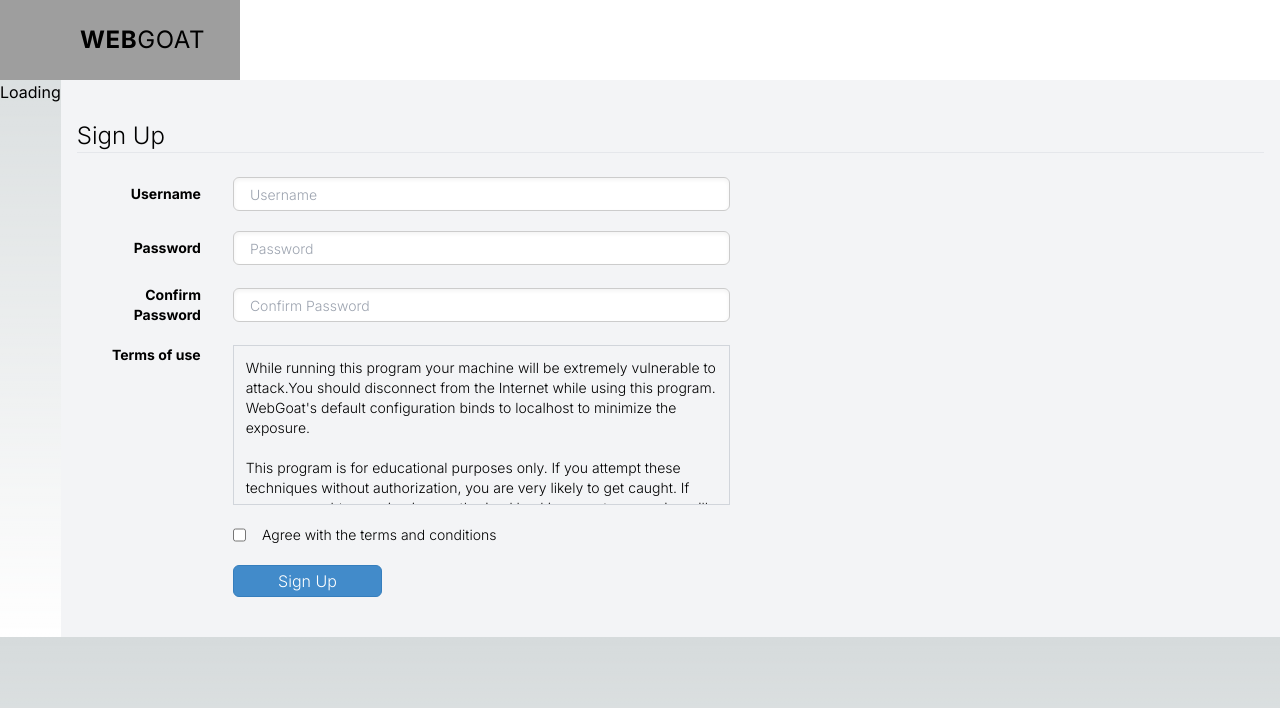
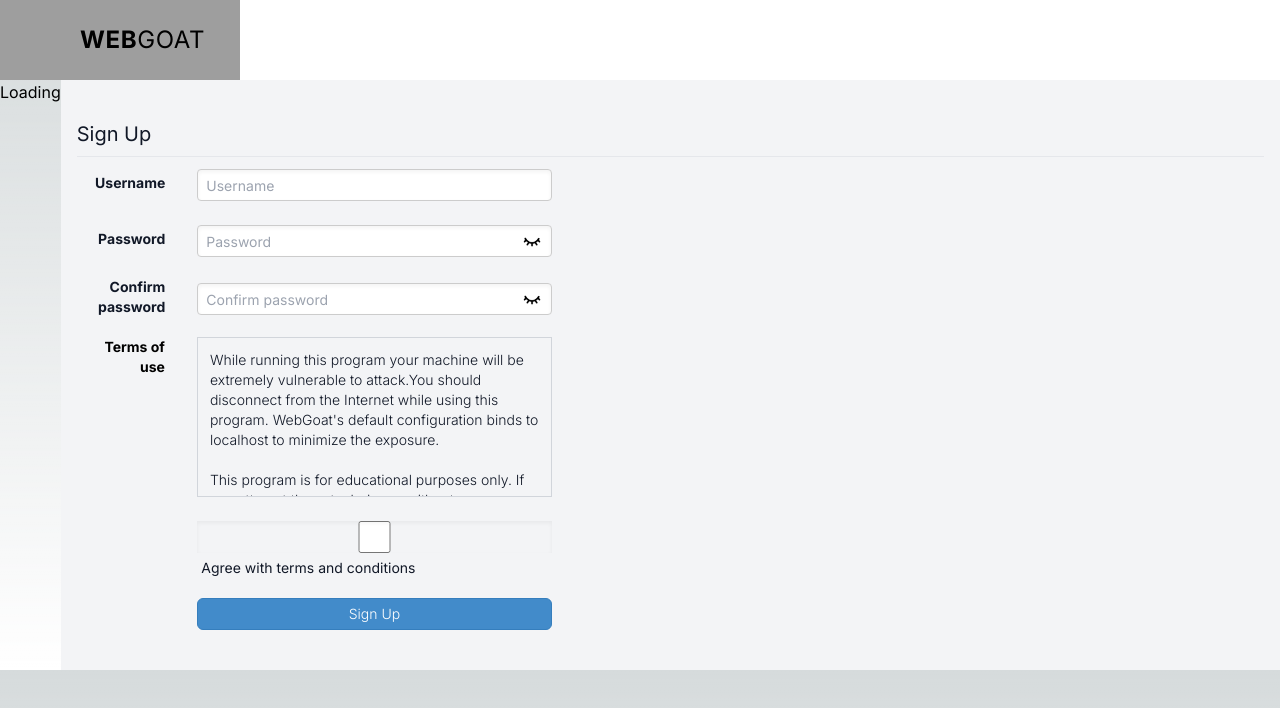
Before and after one commit to nbaars/webgoat-new-frontend, a Next.js app: page /signup in a window 1280 px wide. Shown: the top 708 px of the page. Built offline with nearby package versions, Linux system fonts and the light colour scheme; grey boxes are pictures that could not be loaded.

Commit message:
Reworked auth

```diff
--- a/src/app/(auth)/layout.tsx
+++ b/src/app/(auth)/layout.tsx
@@ -10,7 +10,7 @@
   return (
     <>
       <Header/>
-      <main className={'flex'}>
+      <main className={'flex h-full'}>
           <Aside/>
           {children}
       </main>
--- a/src/app/(auth)/login/page.tsx
+++ b/src/app/(auth)/login/page.tsx
@@ -1,67 +1,88 @@
 "use client";
 
 import {login} from "@/lib/actions";
-import { useFormState } from 'react-dom';
-import Link from "next/link";
+import {useForm} from "react-hook-form";
+import {LoginSchema} from "@/schemas";
+import {useState, useTransition} from "react";
+import {zodResolver} from "@hookform/resolvers/zod";
+import {z} from "zod";
+import FormCard from "@/components/ui/form-card/form-card";
+import FormButton from "@/components/ui/form-button/form-button";
+import RedirectLink from "@/components/ui/redirect-link/redirect-link";
+import FormInput from "@/components/ui/form-input/form-input";
+import {FormError} from "@/components/ui/form-error/form-error";
+import HorizontalLine from "@/components/ui/horizontal-line/hr";
+import { Form } from "@/components/ui/form-field/form-field";
 
 export default function Home() {
-    const [errorMessage, dispatch] = useFormState(login, undefined)
+    const [error, setError] = useState<string | undefined>("");
+    const [success, setSuccess] = useState<string | undefined>("");
+    const [isPending, startTransition] = useTransition();
 
+    const form = useForm<z.infer<typeof LoginSchema>>({
+        defaultValues: {
+            username: "",
+            password: "",
+        },
+        mode: "onTouched",
+        resolver: zodResolver(LoginSchema),
+    });
+
+    const {
+        formState: { errors },
+    } = form;
+    const onSubmit = (values: z.infer<typeof LoginSchema>) => {
+        setError("");
+        setSuccess("");
+        startTransition(async () => {
+            const res = await login(values)
+            setError(res?.error);
+            setSuccess(res?.success);
+        });
+    };
 
 
     return (
-      <div className={'w-full bg-gray-200 flex justify-center items-center'}>
-          <div className={'flex w-full flex-col h-full bg-gray-100 pt-10 pb-10 pl-4 pr-4 gap-6'}>
-              <div className={'font-light text-2xl text-black'}>
-                  Login
-                  <div className={'w-full h-[1px] bg-gray-200'}></div>
-              </div>
-              <form action={dispatch} className={'text-black flex flex-col w-64 h-72 ml-6 p-2 gap-3'}>
-                  <div className={'flex flex-col gap-2'}>
-                      <label htmlFor={'login'} className={'font-bold text-sm'}>
-                          Username
-                      </label>
-                      <input
-                          className={'w-full h-8 p-4 placeholder:text-sm shadow-inner rounded-md border-[1px] border-[#cccccc]'}
-                          id={'login'}
+        <FormCard>
+            <Form {...form}>
+                <div className={'flex w-full flex-col min-h-60 h-screen pt-10 pb-10 pl-4 pr-4 gap-2'}>
+                    <div className={"text-xl"}>Login</div>
+                    <HorizontalLine/>
+                    <form className={"max-w-48 flex flex-col gap-4"} onSubmit={form.handleSubmit(onSubmit)}>
+                        <div>
+                            {!!error && <FormError errorText={error}/>}
+                            <FormInput
+                                control={form.control}
+                                disabled={isPending}
+                                error={errors.username?.message}
+                                label={'Username'}
+                                name="username"
+                                placeholder={"Username"}
                                 type="text"
-                          name="username"
-                          placeholder="Username"
-                          autoComplete="off"
-                          required
                             />
                         </div>
+                        <FormInput
+                            control={form.control}
+                            disabled={isPending}
+                            error={errors.password?.message}
+                            name="password"
+                            label={'Password'}
+                            placeholder={"Password"}
+                            type="password"
+                        />
 
-                  <div className={'flex flex-col gap-2'}>
-                      <label htmlFor={'password'} className={'font-bold text-sm'}>
-                          Password
-                      </label>
-                      <input
-                          className={'w-full h-8 p-4 placeholder:text-sm shadow-inner rounded-md border-[1px] border-[#cccccc]'}
-                          id={'password'}
-                          type="password"
-                          name="password"
-                          placeholder="Password"
-                          autoComplete="off"
-                          required
-                      />
-                  </div>
+                        <div className={'flex flex-col gap-2 justify-center'}>
+                            <FormButton disabled={isPending} type={"submit"}>
+                                Sign in
+                            </FormButton>
 
-                  <div>
-                      <input className={'w-full cursor-pointer h-8 bg-[#428bca] hover:bg-blue-800 transition-colors ease-in-out rounded-md border-[1px] border-[#357ebd] text-white'}
-                             type="submit" value="Sign In"/>
-                  </div>
-
-                  <div className={'flex justify-center items-center max-h-32'}>
-                      <Link
-                          href={'/signup'}
-                          className={'text-center text-blue-500 text-sm font-bold hover:text-blue-800 transition-colors ease-in-out'}
-                      >
+                            <RedirectLink href={"/signup"} size={"normal"}>
                                 Or create new account
-                      </Link>
+                            </RedirectLink>
                         </div>
                     </form>
                 </div>
-      </div>
+            </Form>
+        </FormCard>
     );
 }
--- a/src/app/(auth)/signup/page.tsx
+++ b/src/app/(auth)/signup/page.tsx
@@ -1,119 +1,95 @@
 "use client";
 
-import {login, signup} from "@/lib/actions";
-import { useFormState } from 'react-dom';
-import Link from "next/link";
-import React, {useState} from "react";
+import {signup} from "@/lib/actions";
+import React, {useState, useTransition} from "react";
+import FormCard from "@/components/ui/form-card/form-card";
+import HorizontalLine from "@/components/ui/horizontal-line/hr";
+import {FormError} from "@/components/ui/form-error/form-error";
+import FormInput from "@/components/ui/form-input/form-input";
+import {useForm} from "react-hook-form";
+import {z} from "zod";
+import {RegisterSchema} from "@/schemas";
+import {zodResolver} from "@hookform/resolvers/zod";
+import FormButton from "@/components/ui/form-button/form-button";
+import { Form } from "@/components/ui/form-field/form-field";
 
 export default function Home() {
-    const [errorMessage, dispatch] = useFormState(signup, undefined)
-    const [invalidLogin, setInvalidLogin] = useState<boolean>(false)
-    const [invalidPassword, setInvalidPassword] = useState<boolean>(false)
-    const [invalidConfirm, setInvalidConfirm] = useState<boolean>(false)
-    const [invalidTerms, setInvalidTerms] = useState<boolean>(false)
+    const [error, setError] = useState<string | undefined>("");
+    const [success, setSuccess] = useState<string | undefined>("");
+    const [isPending, startTransition] = useTransition();
 
-    const handleDispatch = (formData: FormData) => {
-        const username = formData.get("username");
-        const password = formData.get("password");
-        const terms = formData.get("terms");
-        const confirmPassword = formData.get("confirmPassword");
+    const form = useForm<z.infer<typeof RegisterSchema>>({
+        defaultValues: {
+            username: "",
+            password: "",
+            confirmPassword: "",
+            terms: false,
+        },
+        mode: "onTouched",
+        resolver: zodResolver(RegisterSchema),
+    });
 
-
-        if(typeof username === 'string' && username!.length < 6) {
-            setInvalidLogin(true)
-        } else {
-            setInvalidLogin(false)
-        }
-        if(typeof password === 'string' && ( password!.length < 6 || password!.length > 10)) {
-            setInvalidPassword(true)
-        } else {
-            setInvalidPassword(false)
-        }
-        if(confirmPassword !== password || (typeof confirmPassword === 'string' && confirmPassword.length < 6)) {
-            setInvalidConfirm(true)
-        } else {
-            setInvalidConfirm(false)
-        }
-        if(!terms) {
-            setInvalidTerms(true)
-        } else {
-            setInvalidTerms(false)
-        }
-
-        if (!invalidConfirm && !invalidTerms && !invalidLogin && !invalidPassword) {
-            return dispatch(formData)
-        }
-        return;
-    }
+    const {
+        formState: { errors },
+    } = form;
+    const onSubmit = (values: z.infer<typeof RegisterSchema>) => {
+        setError("");
+        setSuccess("");
+        startTransition(async () => {
+            const res = await signup(values);
+            setError(res?.error);
+            setSuccess(res?.success);
+        });
+    };
 
     return (
-        <div className={'w-full bg-gray-200 flex justify-center items-center'}>
-            <div className={'flex w-full flex-col h-full bg-gray-100 pt-10 pb-10 pl-4 pr-4 gap-6'}>
-                <div className={'font-light text-2xl text-black'}>
+        <FormCard>
+            <Form {...form}>
+                <div className={'flex w-full flex-col h-full bg-gray-100 pt-10 pb-10 pl-4 pr-4 gap-2'}>
+                    <div className={'text-xl'}>
                         Sign Up
-                    <div className={'w-full h-[1px] bg-gray-200'}></div>
                     </div>
-                <form action={handleDispatch} className={'text-black flex flex-col gap-5 w-[55%] min-w-96'}>
-                    <div className={'flex gap-8 items-center'}>
-                        <label htmlFor={'login'} className={`font-bold text-sm w-[20%] text-end ${invalidLogin ? 'text-red-600' : 'text-black'}`}>
-                            Username
-                        </label>
+                    <HorizontalLine/>
+                    <form className={'flex flex-col gap-5 w-[40%] min-w-96'} onSubmit={form.handleSubmit(onSubmit)}>
+                        {!!error && <FormError errorText={error}/>}
+                                <FormInput
+                                    control={form.control}
+                                    disabled={isPending}
+                                    error={errors.username?.message}
+                                    label={'Username'}
+                                    name="username"
+                                    align={'column'}
+                                    placeholder={"Username"}
+                                    type="text"
+                                />
+                                <FormInput
+                                    control={form.control}
+                                    disabled={isPending}
+                                    error={errors.password?.message}
+                                    name="password"
+                                    align={'column'}
+                                    label={'Password'}
+                                    placeholder={"Password"}
+                                    type="password"
+                                />
+                               <FormInput
+                                   control={form.control}
+                                   disabled={isPending}
+                                   error={errors.matchingPassword?.message}
+                                   name="matcingPassword"
+                                   align={'column'}
+                                   label={'Confirm password'}
+                                   placeholder={"Confirm password"}
+                                   type="password"
+                               />
 
-                        <div className={'flex w-[80%] relative'}>
-                            {errorMessage && <div className={'absolute top-0 top-1/2 translate-y-1/2 translate-x-full text-sm pl-2 font-light'}>{errorMessage}</div>}
-                            <input
-                                className={`w-full text-sm font-light  h-8 p-4 placeholder:text-sm shadow-inner rounded-md border-[1px] ${invalidLogin ? 'border-red-600' : 'border-[#cccccc]'}`}
-                                id={'login'}
-                                type="text"
-                                name="username"
-                                placeholder="Username"
-                                autoComplete="off"
+                            <div className={'flex gap-8 w-full'}>
+                                <span
+                                    className={`text-sm font-bold w-[20%] text-end ${errors.agree ? 'text-red-600' : 'text-black'}`}>
+                                    Terms of use
 
-                            />
-                            {invalidLogin && <div className={'absolute right-0 top-1/2 -translate-y-1/2 translate-x-full text-sm pl-2 font-light'}>Login size should be between 6 and 45</div>}
-                        </div>
-                    </div>
-
-                    <div className={'flex gap-8 items-center'}>
-                        <label htmlFor={'password'} className={`font-bold text-sm w-[20%] text-end ${invalidPassword ? 'text-red-600' : 'text-black'}`}>
-                            Password
-                        </label>
-
-                        <div className={'flex w-[80%] relative'}>
-                            <input
-                                className={`w-full h-8 p-4 text-sm font-light placeholder:text-sm shadow-inner rounded-md border-[1px] ${invalidPassword ? 'border-red-600' : 'border-[#cccccc]'}`}
-                                id={'password'}
-                                type="password"
-                                name="password"
-                                placeholder="Password"
-                                autoComplete="off"
-                            />
-                            {invalidPassword && <div className={'absolute right-0 top-1/2 -translate-y-1/2 translate-x-full text-sm pl-2 font-light '}>Password size should be between 6 and 10</div>}
-                        </div>
-                    </div>
-
-                    <div className={'flex gap-8 items-center'}>
-                        <label htmlFor={'password'} className={`font-bold text-sm w-[20%] text-end ${invalidConfirm ? 'text-red-600' : 'text-black'}`}>
-                            Confirm Password
-                        </label>
-                        <div className={'flex w-[80%] relative'}>
-                            <input
-                                className={`w-full text-sm font-light  h-8 p-4 placeholder:text-sm shadow-inner rounded-md border-[1px] ${invalidConfirm ? 'border-red-600' : 'border-[#cccccc]'}`}
-                                id={'confirmPassword'}
-                                type="password"
-                                name="confirmPassword"
-                                placeholder="Confirm Password"
-                                autoComplete="off"
-                            />
-                            {invalidConfirm && <div className={'absolute right-0 top-1/2 -translate-y-1/2 translate-x-full text-sm pl-2 font-light'}>Password should match</div>}
-                        </div>
-                    </div>
-                    <div className={'flex gap-8 w-full'}>
-                        <span className={`text-sm font-bold w-[20%] text-end ${invalidTerms ? 'text-red-600' : 'text-black'}`}>
-                            Terms of use
                                 </span>
-                        <span
-                            className={`w-[80%] border-[1px] p-3 overflow-y-scroll max-h-40 text-sm font-light ${invalidTerms ? 'border-red-600' : 'border-gray-300'}`}>
+                                <span className={`w-[80%] border-[1px] p-3 overflow-y-scroll max-h-40 text-sm font-light ${errors.agree ? 'border-red-600' : 'border-gray-300'}`}>
                                     While running this program your machine will be extremely vulnerable to attack.You should
                                     disconnect from the Internet while using this program. WebGoat&apos;s default configuration
                                     binds to localhost to minimize the exposure.<br/><br/>
@@ -123,30 +99,33 @@
                             </div>
 
                             <div className={'flex gap-8 w-full'}>
-                        <div className={'w-[20%]'}></div>
-                        <label
-                            htmlFor={'terms'}
-                            className={'w-[80%] cursor-pointer flex gap-4'}>
-                            <input
-                                className={`cursor-pointer`}
-                                id={'terms'}
-                                name={'terms'}
+                                <FormInput
+                                    control={form.control}
+                                    disabled={isPending}
+                                    align={'column'}
+                                    label={' '}
+                                    error={errors.agree?.message}
+                                    name="agree"
                                     type="checkbox"
+                                    description={'Agree with terms and conditions'}
                                 />
-                            <span className={`font-light text-sm ${invalidConfirm ? 'text-red-600' : 'text-black'}`}>Agree with the terms and conditions</span>
-                        </label>
                             </div>
 
                             <div className={'flex gap-8 w-full'}>
                                 <div className={'w-[20%]'}></div>
                                 <div className={'w-[80%]'}>
-                            <input
+                                    <FormButton
                                         className={'w-[30%] self-start text-md font-light cursor-pointer h-8 bg-[#428bca] hover:bg-blue-800 transition-colors ease-in-out rounded-md border-[1px] border-[#357ebd] text-white'}
-                                type="submit" value="Sign Up"/>
+                                        disabled={isPending}
+                                        type="submit"
+                                    >
+                                        Sign Up
+                                    </FormButton>
                                 </div>
                             </div>
                     </form>
                 </div>
-        </div>
+            </Form>
+        </FormCard>
 );
 }
```
Lines whose indentation alone changed are shown as unchanged.
